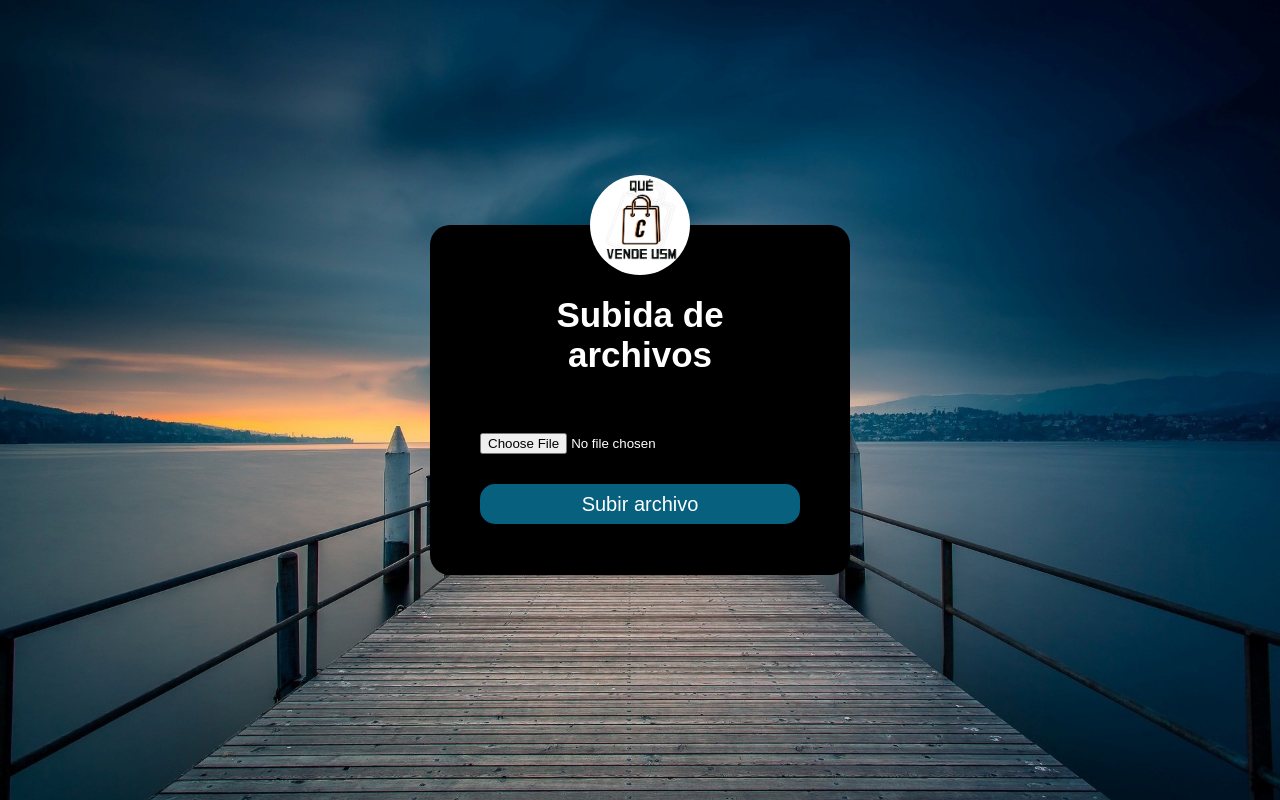
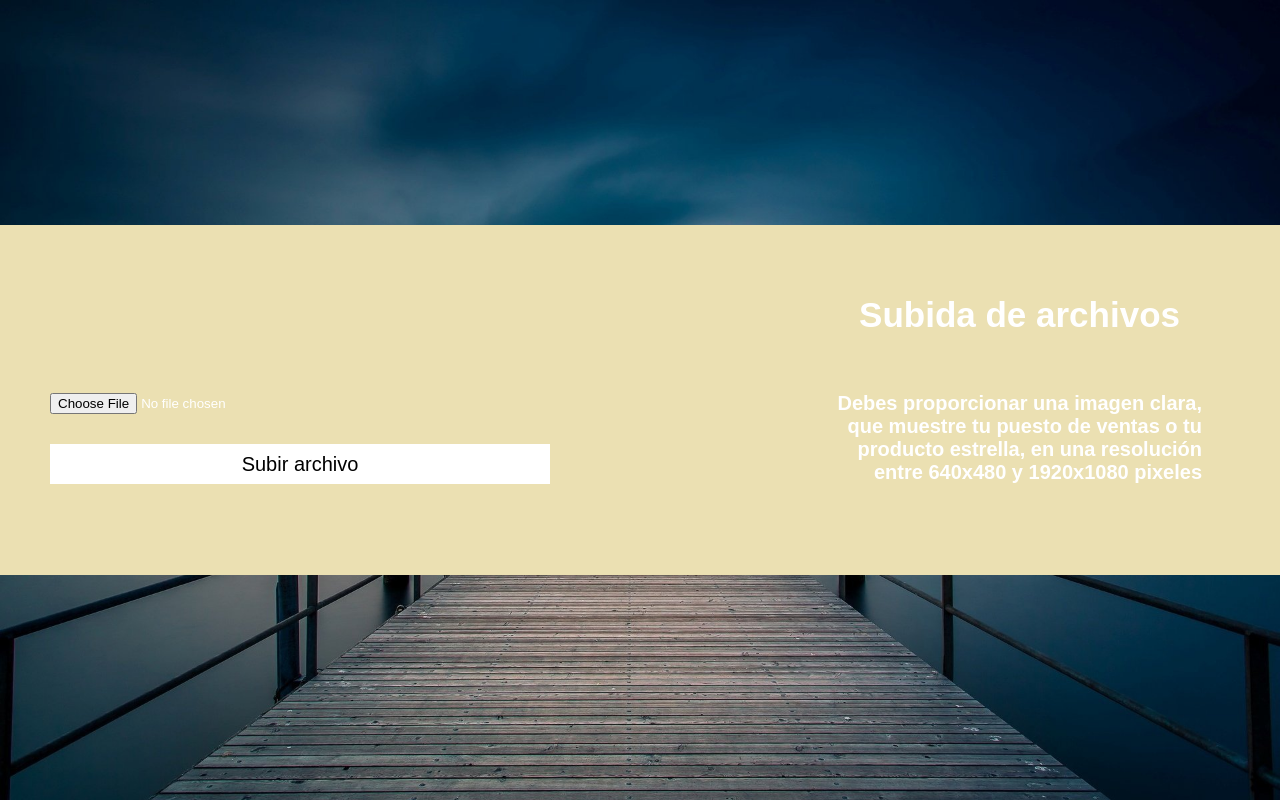
Before and after one commit to Tanaisillo/QueCVende, a PHP site: page /mainusuarios.php in a window 1280 px wide. Run offline with PHP 8.4, Linux system fonts and the light colour scheme.

Commit message:
ajustes pagina vendedor

```diff
--- a/mainusuarios.css
+++ b/mainusuarios.css
@@ -8,10 +8,9 @@ body {
 }
 
 .login-box {
-    width: 420px;
+    width: 100%;
     height: 350px;
-    background: #000000;
-    border-radius: 20px;
+    background: #ebe0b2;
     color: #ffffff;
     top: 50%;
     left: 50%;
@@ -21,22 +20,22 @@ body {
     padding: 70px 50px;
 }
 
-.login-box .logo {
-    width: 100px;
-    height: 100px;
-    border-radius: 50%;
-    position: absolute;
-    top: -50px;
-    left: calc(50% - 50px);
-}
 
 .login-box h1 {
     margin: 0;
     margin-bottom: 20px;
     padding: 0 0 20px;
-    text-align: center;
+    text-align: right;
     font-size: 35px;
-
+    margin-right: 50px;
+}
+.login-box h2 {
+    width: 30%;
+    margin-right: 10%;
+    margin-left: 60%;
+    font-size: 20px;
+    text-align: right;
+    position:absolute;
 }
 
 .login-box label {
@@ -51,27 +50,16 @@ body {
     margin-bottom: 30px;
 }
 
-.login-box input[type="text"],
-.login-box input[type="password"]{
-
-    border: none;
-    border-bottom: 1px solid #ffffff;
-    background: transparent;
-    outline: none;
-    height: 40px;
-    color: #ffffff;
-    font-size: 16px;
-}
-
 .login-box input[type="submit"] {
+    width: 500px;
     border: none;
     outline: none;
     height: 40px;
-    background-color: #07607E;
+    background-color:white;
     font-size: 20px;
     font-family: sans-serif;
-    color: #ffffff;
-    border-radius: 15px;
+    color: black;
+    position: left;
 }
 
 .login-box a {
--- a/mainusuarios.php
+++ b/mainusuarios.php
@@ -5,13 +5,13 @@
     <meta name="viewport" content="width=device-width, initial-scale=1.0">
     <link rel="stylesheet" href="mainusuarios.css">
     <meta http-equiv="X-UA-Compatible" content="ie=edge">
-    <title>Qué C vende USM</title>
+    <title>Editor de Perfil</title>
 </head>
 <body>
+    <div class= "texto-pe">
     <div class="login-box">
-        <img class = "logo" src="img/logo.png" alt="sasuke">
         <h1>Subida de archivos</h1>
-
+        <h2>Debes proporcionar una imagen clara, que muestre tu puesto de ventas o tu producto estrella, en una resolución entre 640x480 y 1920x1080 pixeles</h2>
         <?php
         $formatos = array('.jpg','.jpeg','.png');
         if (isset($_POST['boton'])){
```
